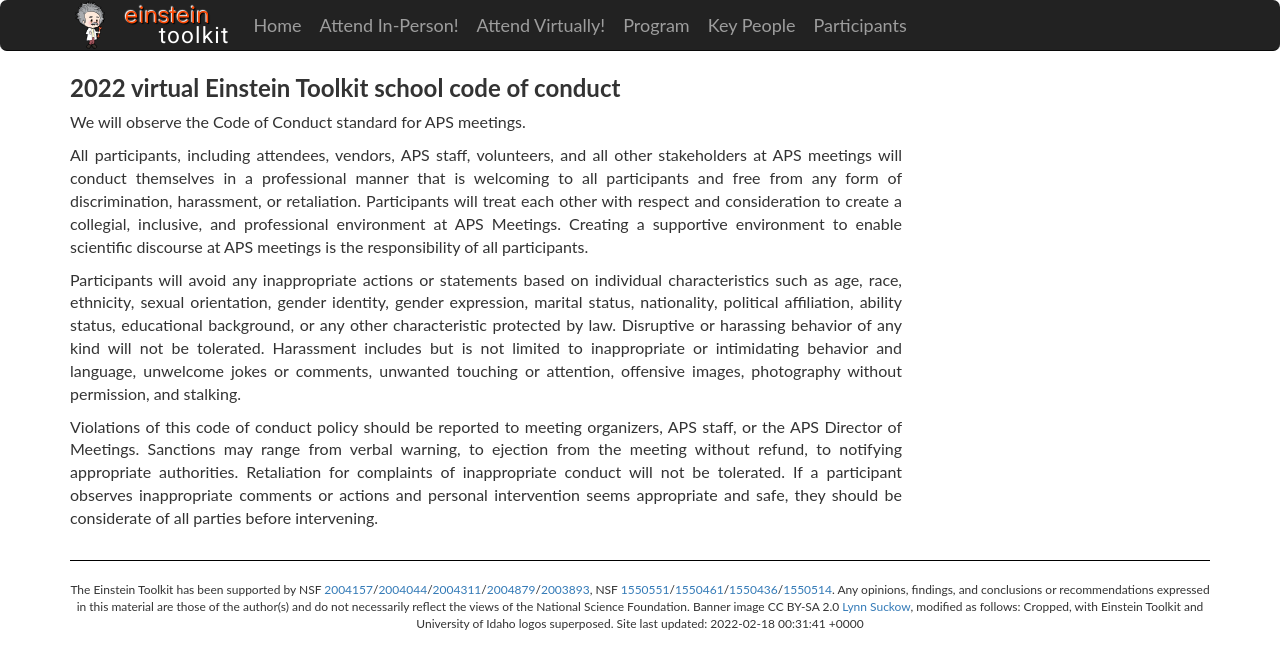
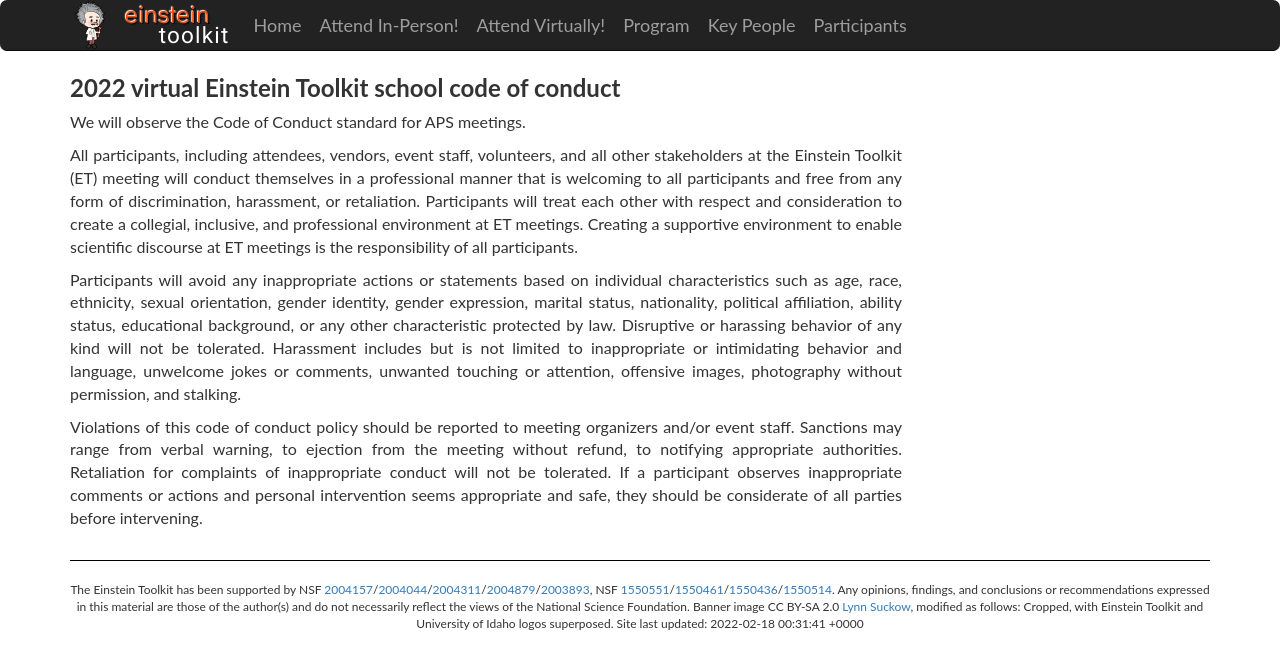
Before and after one commit to EinsteinToolkit/et2022uidaho, a Jekyll site: the page built from codeofconduct.md, in a window 1280 px wide. Shown: the top 669 px of the page. Built offline with Jekyll 4.4.1, drawn with Linux system fonts in a browser that asks for light colours.

Commit message:
codeofconduct.md: small tweaks to the text to reference event staff instead of APS staff

```diff
--- a/codeofconduct.md
+++ b/codeofconduct.md
@@ -8,10 +8,33 @@ title: Participant's code of conduct
 
 We will observe the Code of Conduct standard for APS meetings.
 
-All participants, including attendees, vendors, APS staff, volunteers, and all other stakeholders at APS meetings will conduct themselves in a professional manner that is welcoming to all participants and free from any form of discrimination, harassment, or retaliation. Participants will treat each other with respect and consideration to create a collegial, inclusive, and professional environment at APS Meetings. Creating a supportive environment to enable scientific discourse at APS meetings is the responsibility of all participants.
+All participants, including attendees, vendors, event staff, volunteers,
+and all other stakeholders at the Einstein Toolkit (ET) meeting will
+conduct themselves in a professional manner that is welcoming to all
+participants and free from any form of discrimination, harassment, or
+retaliation. Participants will treat each other with respect and
+consideration to create a collegial, inclusive, and professional
+environment at ET meetings. Creating a supportive environment to enable
+scientific discourse at ET meetings is the responsibility of all
+participants.
 
-Participants will avoid any inappropriate actions or statements based on individual characteristics such as age, race, ethnicity, sexual orientation, gender identity, gender expression, marital status, nationality, political affiliation, ability status, educational background, or any other characteristic protected by law. Disruptive or harassing behavior of any kind will not be tolerated. Harassment includes but is not limited to inappropriate or intimidating behavior and language, unwelcome jokes or comments, unwanted touching or attention, offensive images, photography without permission, and stalking.
+Participants will avoid any inappropriate actions or statements based on
+individual characteristics such as age, race, ethnicity, sexual
+orientation, gender identity, gender expression, marital status,
+nationality, political affiliation, ability status, educational
+background, or any other characteristic protected by law. Disruptive or
+harassing behavior of any kind will not be tolerated. Harassment
+includes but is not limited to inappropriate or intimidating behavior
+and language, unwelcome jokes or comments, unwanted touching or
+attention, offensive images, photography without permission, and
+stalking.
 
-Violations of this code of conduct policy should be reported to meeting organizers, APS staff, or the APS Director of Meetings. Sanctions may range from verbal warning, to ejection from the meeting without refund, to notifying appropriate authorities. Retaliation for complaints of inappropriate conduct will not be tolerated. If a participant observes inappropriate comments or actions and personal intervention seems appropriate and safe, they should be considerate of all parties before intervening.
+Violations of this code of conduct policy should be reported to meeting
+organizers and/or event staff. Sanctions may range from verbal warning,
+to ejection from the meeting without refund, to notifying appropriate
+authorities. Retaliation for complaints of inappropriate conduct will
+not be tolerated. If a participant observes inappropriate comments or
+actions and personal intervention seems appropriate and safe, they
+should be considerate of all parties before intervening.
 
 </div>
```
